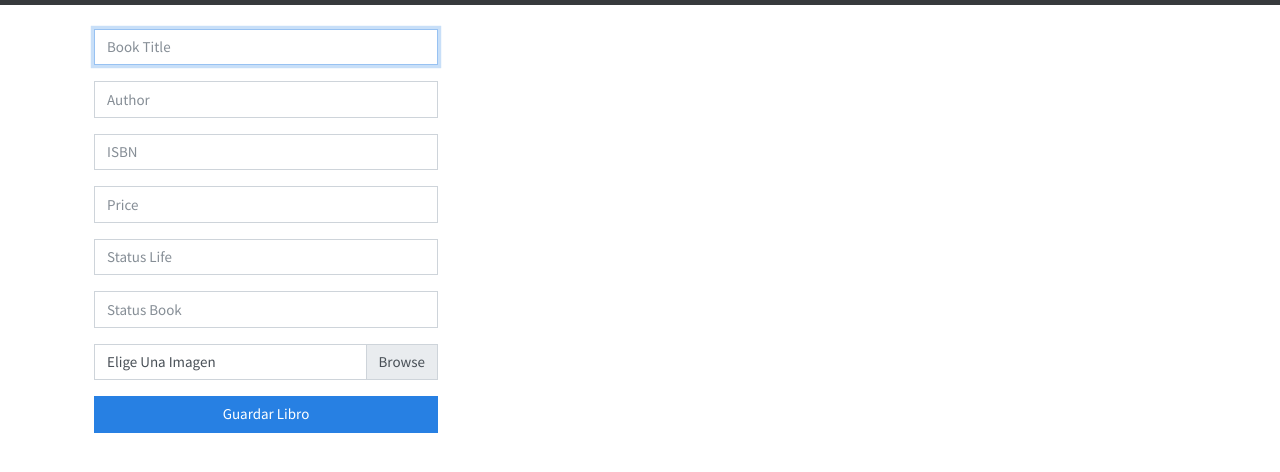
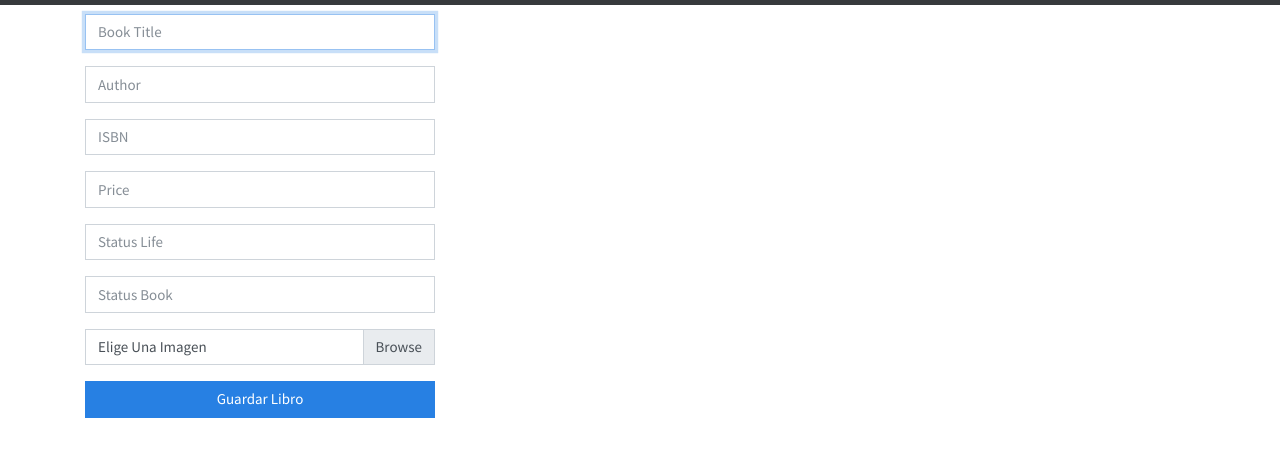
Before and after one commit to JoseAngelAz/Books-ej-fazt, a website: page frontend/index.html in a window 1280 px wide. Shown: the part 50-522 px from the top of the page. Drawn offline with nearby package versions, Linux system fonts and the light colour scheme.

Commit message:
detalles de stilos de la vista del formulario

```diff
--- a/backend/public/css/bundle.css
+++ b/backend/public/css/bundle.css
@@ -2,5 +2,9 @@ body{
     background: #40739e;
 }
 
+.formulita{
+    margin-top: 9px;
+}
+
 
 /*# sourceMappingURL=bundle.css.map*/
--- a/frontend/index.html
+++ b/frontend/index.html
@@ -4,6 +4,7 @@
     <meta charset="UTF-8">
     <meta name="viewport" content="width=device-width, initial-scale=1.0">
     <title>JS Books</title>
+
     <!--BOOTSTRAP 4-->
     <link rel="stylesheet" href="https://bootswatch.com/4/cosmo/bootstrap.min.css">
     <!--ANIMATE CSS-->
@@ -16,9 +17,9 @@
             <a href="https://github.com/JoseAngelAz">José Angel Azucena</a>
         </div>
     </nav>
-    <div class="container p-4 ">
+    <div class="container ">
         <div class="row">
-            <div class="col-md-4 fomulita ">
+            <div class="col-md-4 fomulita" style="margin-top: 9px;">
                 <!--FORMULARIO-->
                 <form class="" id="book-form"  type="text" >
                     <div class="form-group">
--- a/frontend/styles/app.css
+++ b/frontend/styles/app.css
@@ -2,6 +2,13 @@ body{
     background: #40739e;
 }
 
+div.container{
+  margin-top: 15px;
+}
+
+div.container>div.row>div.formulita{
+  margin-top: 9px;
+}
 
 div.container>a{
     color:#1289A7;
@@ -21,6 +28,7 @@ div.container>a{
 }
 
 div.card>div.row>div.col-md-4{
+
     padding-top: 4px;
     margin-left: 4px;
 }
```
